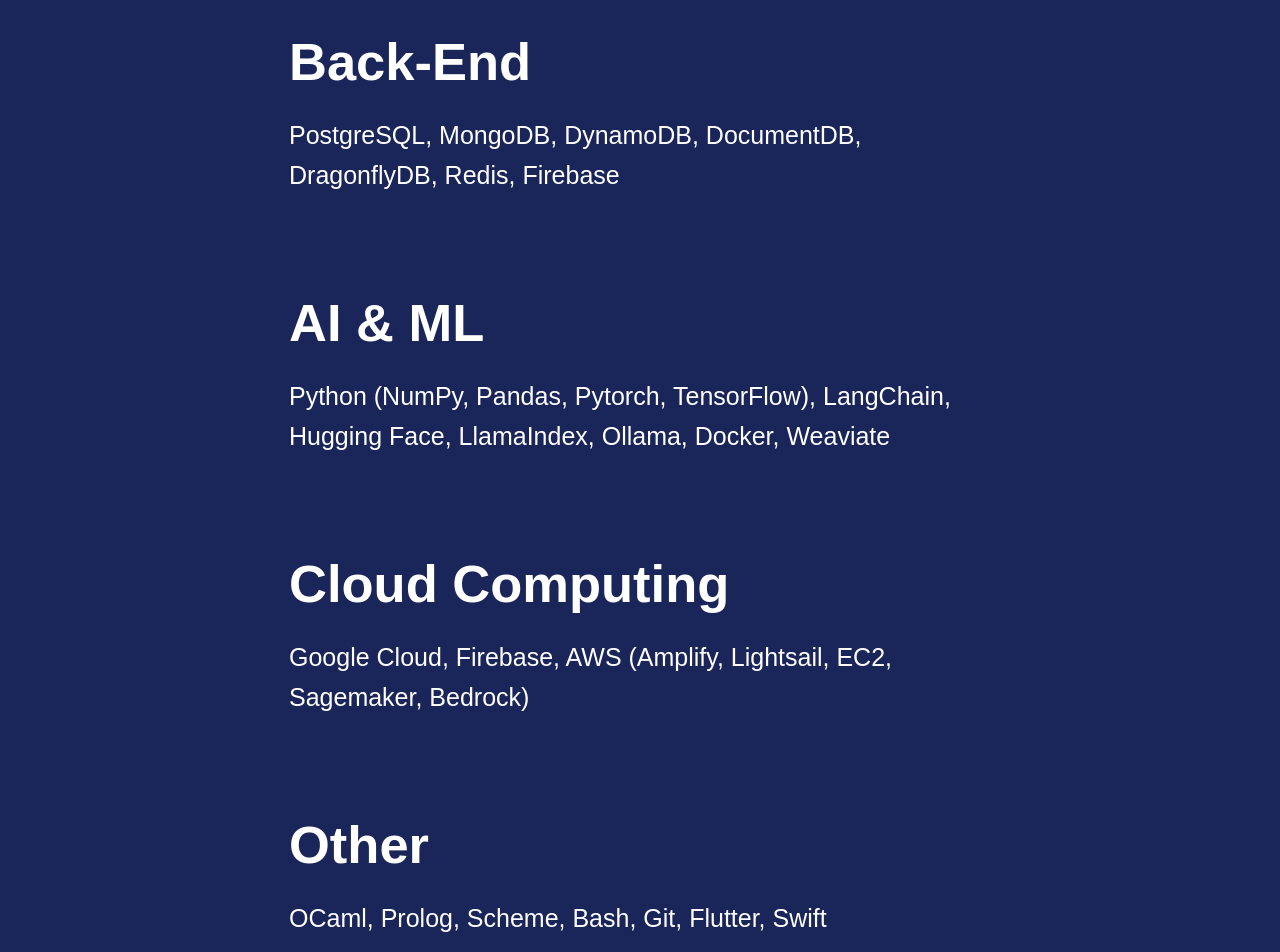
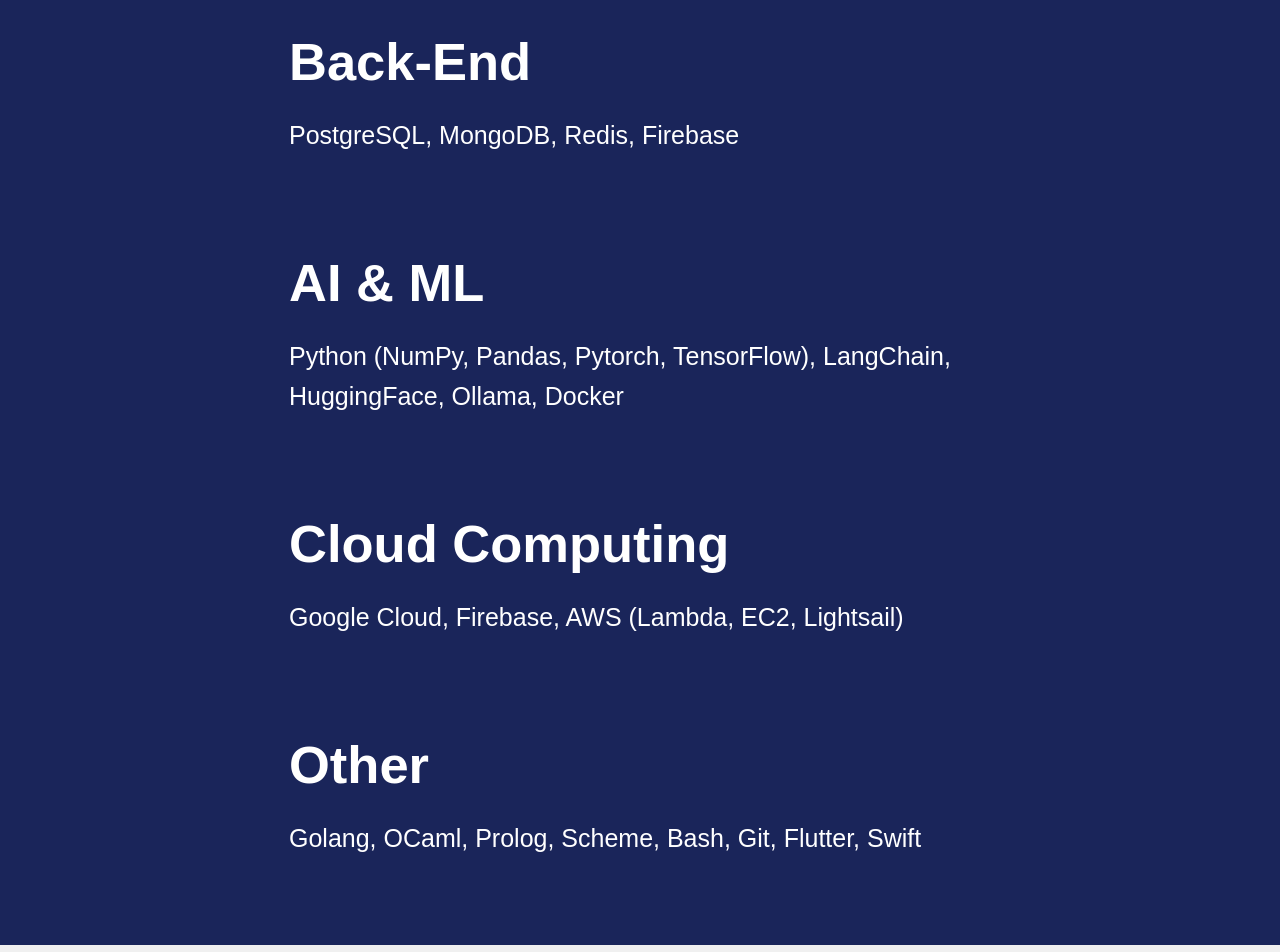
Before and after one commit to Ygali04/my-website, a React (Create React App) app: page / in a window 1280 px wide. Shown: the part 1200-2152 px from the top of the page. Built offline with nearby package versions, Linux system fonts and the light colour scheme.

Commit message:
Added SAP experience + skills

```diff
--- a/src/pages/Experience.js
+++ b/src/pages/Experience.js
@@ -75,18 +75,18 @@
 
         <VerticalTimelineElement
           className="vertical-timeline-element--work"
-          date="March 2024 - Present"
-          iconStyle={{ background: "#c9490e", color: "#fff" }}
+          date="October 2024 - Present"
+          iconStyle={{ background: "#006fbb", color: "#fff" }}
           icon={<WorkIcon />}
         >
           <h3 className="vertical-timeline-element-title">
-            Web Dev & LMS Manager - Leadership & Golf
+            SAP iXP Software Developer Intern
           </h3>
           <h4 className="vertical-timeline-element-subtitle">
-            San Francisco, CA
+            Palo Alto, CA
           </h4>
           <p>
-            Configured LMS and led onboarding process for students and instructors. Currently re-designing nonprofit's homepage.
+            Working on MLE solutions for SAP Labs BTP Innovation
           </p>
         </VerticalTimelineElement>
 
--- a/src/pages/Home.js
+++ b/src/pages/Home.js
@@ -77,22 +77,22 @@
 
                 <li className="item">
                     <h2> Back-End</h2>
-                    <span> PostgreSQL, MongoDB, DynamoDB, DocumentDB, DragonflyDB, Redis, Firebase </span>
+                    <span> PostgreSQL, MongoDB, Redis, Firebase </span>
                 </li>
 
                 <li className="item">
                     <h2> AI & ML </h2>
-                    <span> Python (NumPy, Pandas, Pytorch, TensorFlow), LangChain, Hugging Face, LlamaIndex, Ollama, Docker, Weaviate</span>
+                    <span> Python (NumPy, Pandas, Pytorch, TensorFlow), LangChain, HuggingFace, Ollama, Docker</span>
                 </li>
 
                 <li className="item">
                     <h2> Cloud Computing</h2>
-                    <span> Google Cloud, Firebase, AWS (Amplify, Lightsail, EC2, Sagemaker, Bedrock)</span>
+                    <span> Google Cloud, Firebase, AWS (Lambda, EC2, Lightsail)</span>
                 </li>
 
                 <li className="item">
                     <h2> Other</h2>
-                    <span> OCaml, Prolog, Scheme, Bash, Git, Flutter, Swift</span>
+                    <span> Golang, OCaml, Prolog, Scheme, Bash, Git, Flutter, Swift</span>
                 </li>
             </ol>
         </div>
```
